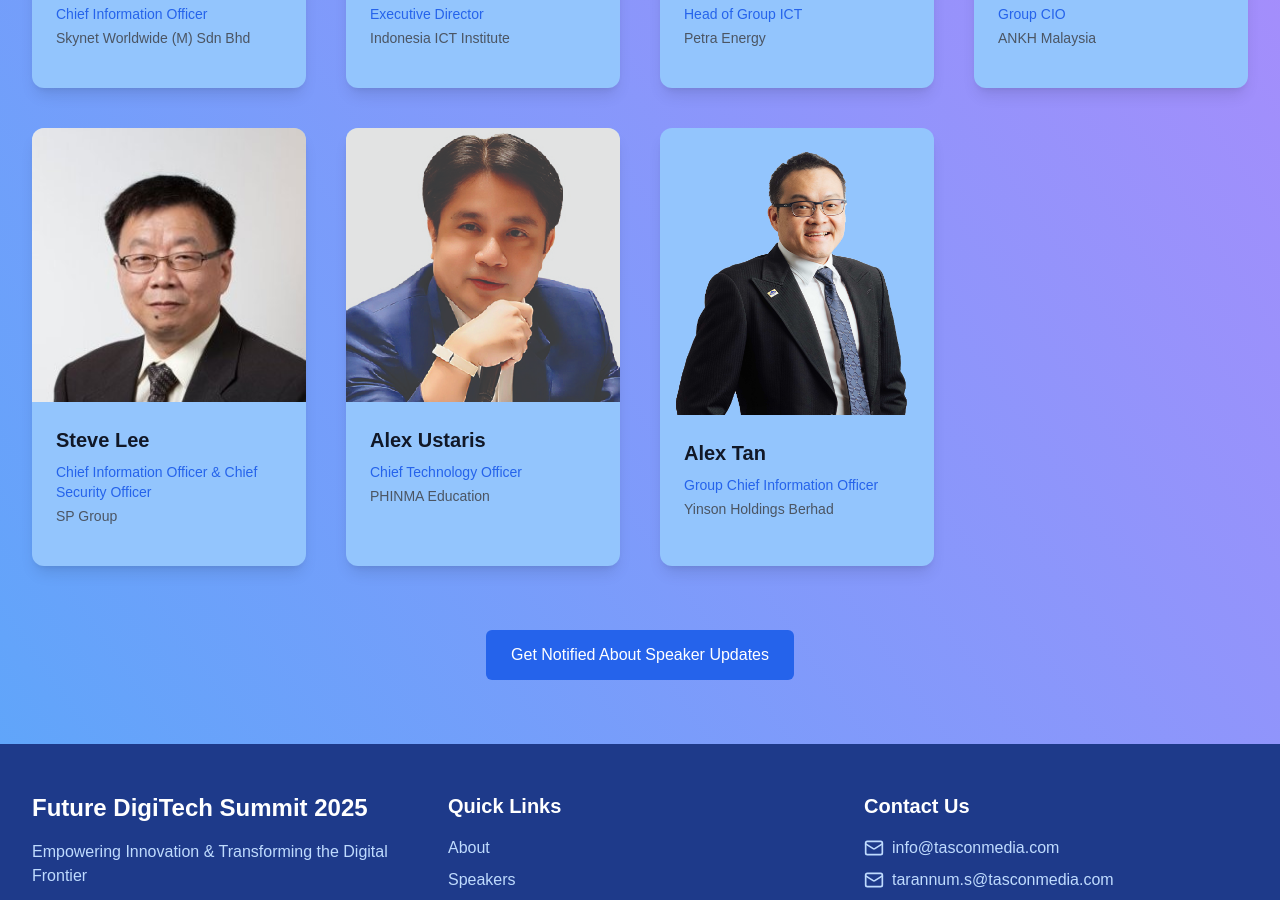
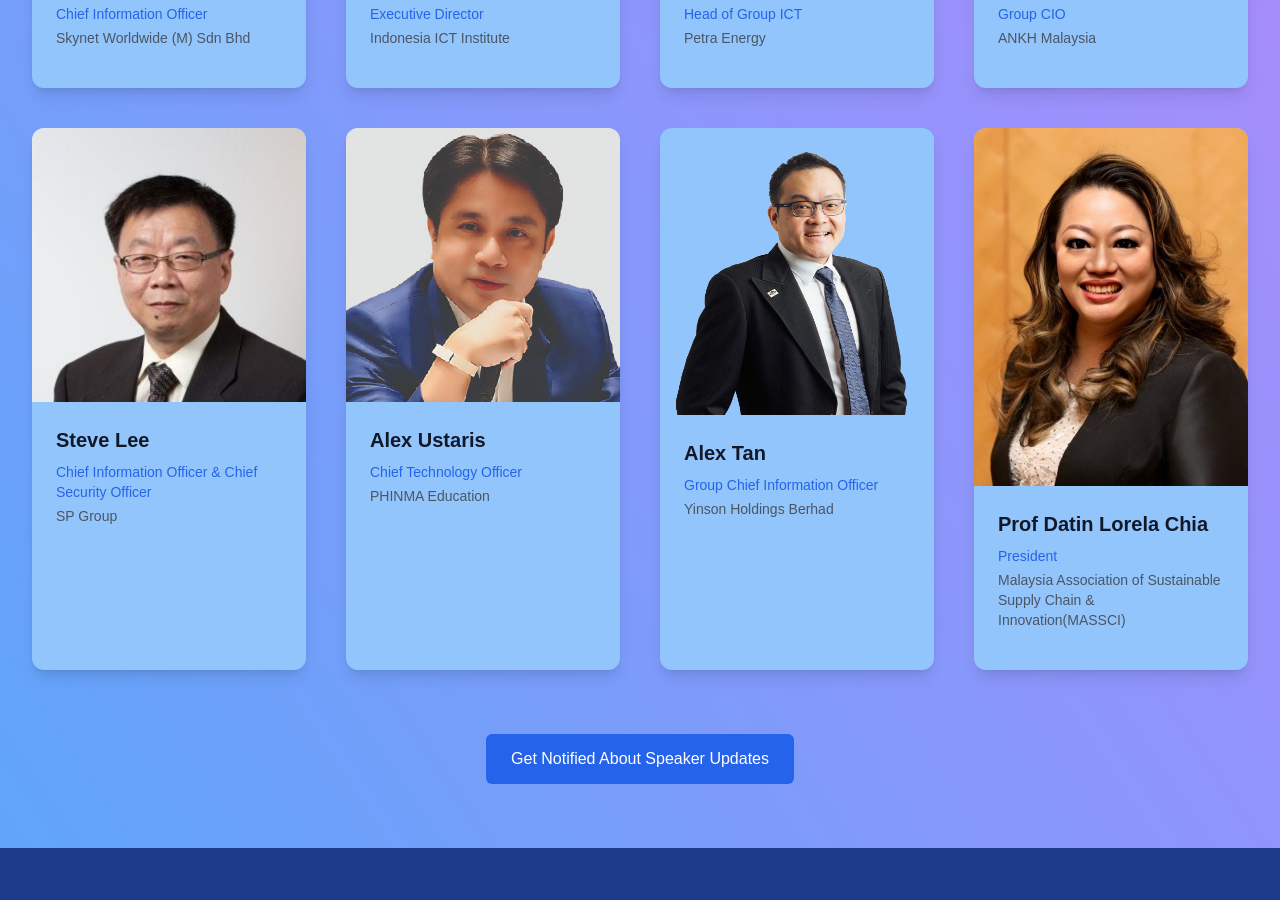
Before and after one commit to vamshichi/digitech, a Next.js app: page /speakers in a window 1280 px wide. Shown: the part 1180-2080 px from the top of the page. Built offline with nearby package versions, Linux system fonts and the light colour scheme.

Commit message:
added maxpo detailes

```diff
--- a/app/speakers/page.tsx
+++ b/app/speakers/page.tsx
@@ -13,6 +13,7 @@
 import img9 from "@/public/images/speakers/Steve Lee - SP Group.jpg"
 import img10 from "@/public/images/speakers/400x400.jpg"
 import img11 from "@/public/images/speakers/Alex Tan - Yinson Holdings Berhad.png"
+import img12 from '@/public/images/speakers/WhatsApp Image 2025-02-07 at 3.12.22 PM.jpeg'
 
 
 import type { StaticImageData } from "next/image"
@@ -118,6 +119,14 @@
     imageUrl:  img11,
     bio: " Alex Tan-Yinson Holdings Berhad",
     social: {},
+  },
+  {
+    name: "Prof Datin Lorela Chia",
+    jobTitle: "President",
+    organization: "Malaysia Association of Sustainable Supply Chain & Innovation(MASSCI)",
+    imageUrl:  img12,
+    bio: "Prof Datin Lorela Chia-Malaysia Association of Sustainable Supply Chain & Innovation(MASSCI)",
+    social: {},
   }
 ]
 
```
Also changed, not shown: public/images/speakers/WhatsApp Image 2025-02-07 at 3.12.22 PM.jpeg (added).
